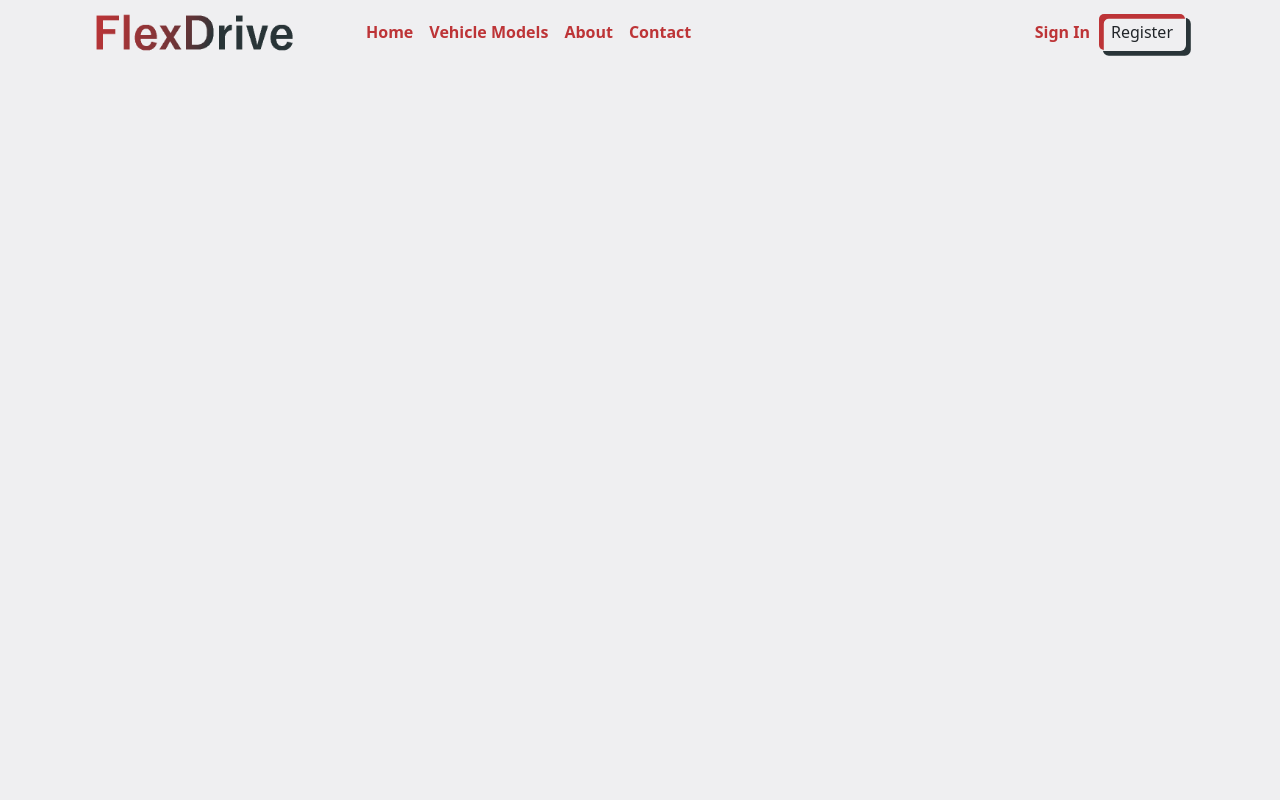
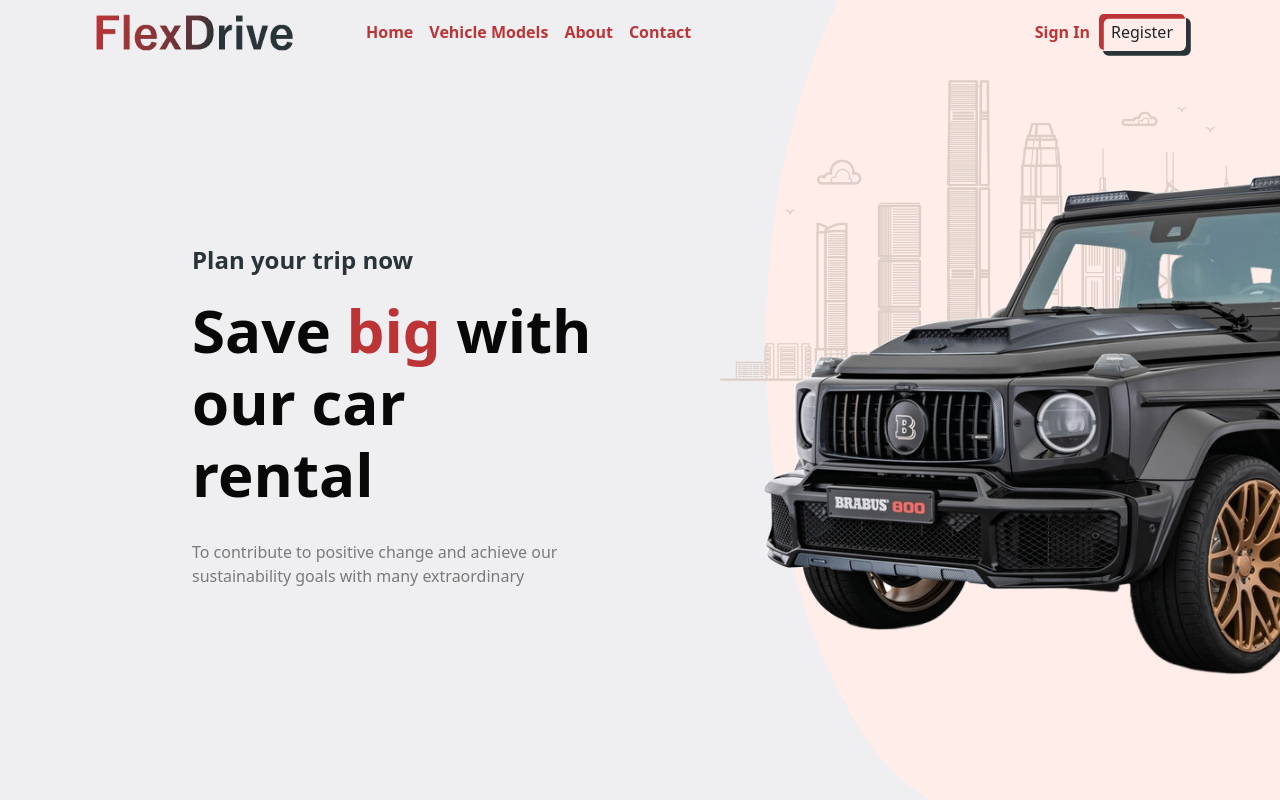
Before and after one commit to Luci02/FlexDrive, an Angular app in the folder frontend/: page /home in a window 1280 px wide. Built offline with nearby package versions, Linux system fonts and the light colour scheme.

Commit message:
aggiunto header

```diff
--- a/frontend/src/app/components/header/header.component.html
+++ b/frontend/src/app/components/header/header.component.html
@@ -1 +1,15 @@
-<app-navbar></app-navbar>
+<header>
+  <div class="header-div">
+    <app-navbar></app-navbar>
+    <div class="d-flex">
+      <div class="main-header-content">
+        <p class="fw-bold">Plan your trip now</p>
+        <h1 class="fw-bold">Save <span class="fw-bold">big</span> with our car rental</h1>
+        <p class="fs-6 desc">To contribute to positive change and achieve our sustainability goals with many extraordinary</p>
+      </div>
+      <div class="car-img">
+        <img src="assets/img/brabus-800-black-gold-edition.png" alt="Brabus 800 Black and gold edition" id="header-car">
+      </div>
+    </div>
+  </div>
+</header>
--- a/frontend/src/app/components/header/header.component.scss
+++ b/frontend/src/app/components/header/header.component.scss
@@ -0,0 +1,58 @@
+header{
+
+  height: 100vh;
+  // overflow: hidden;
+
+  .header-div{
+    background-image: url('../../../assets/img/banner_image.png');
+    background-repeat: no-repeat;
+    background-position: 120% center;
+    height: 100%;
+
+    div.d-flex{
+
+      margin-top: 2em;
+      color: var(--black);
+      font-size: 1.5em;
+
+      div.main-header-content{
+        width: 80%;
+        display: flex;
+        flex-direction: column;
+        justify-content: center;
+        padding-left: 8em;
+        flex-grow: 1;
+
+        h1{
+          color: rgb(8, 8, 8);
+          font-size: 2.5em;
+          margin-bottom: 30px;
+
+          span{
+            color: var(--red);
+          }
+
+        }
+
+        p.desc{
+          color: var(--light-gray);
+        }
+
+        p, h1{
+          width: 80%;
+        }
+      }
+
+      div.car-img{
+        overflow: hidden;
+
+        #header-car{
+          scale: .9;
+        }
+
+      }
+
+    }
+  }
+
+}
--- a/frontend/src/app/components/navbar/navbar.component.html
+++ b/frontend/src/app/components/navbar/navbar.component.html
@@ -1,7 +1,7 @@
 <div class="container-fluid container-lg">
   <nav class="navbar navbar-expand-lg">
     <div class="container-fluid">
-      <a class="navbar-brand">
+      <a class="navbar-brand" [routerLink]="['']">
         <img src="assets/img/Logo.png" alt="FlexDrive Logo" class="img-fluid me-5" id="flexdrive-logo" width="200px" />
       </a>
       <button class="navbar-toggler" type="button" data-bs-toggle="collapse" data-bs-target="#navbar" aria-controls="navbar" aria-expanded="false" aria-label="Toggle navigation" (click)="toggleNavbar = !toggleNavbar">
--- a/frontend/src/styles.scss
+++ b/frontend/src/styles.scss
@@ -7,6 +7,11 @@
   --white: #efeff1;
   --black: #293438;
   --red: #bd3437;
+  --light-gray: #7a7a7a;
+}
+
+*{
+  box-sizing: border-box;
 }
 
 body{
```
Also changed, not shown: frontend/src/assets/img/banner_image.png (added), frontend/src/assets/img/brabus-800-black-gold-edition.png (added).
